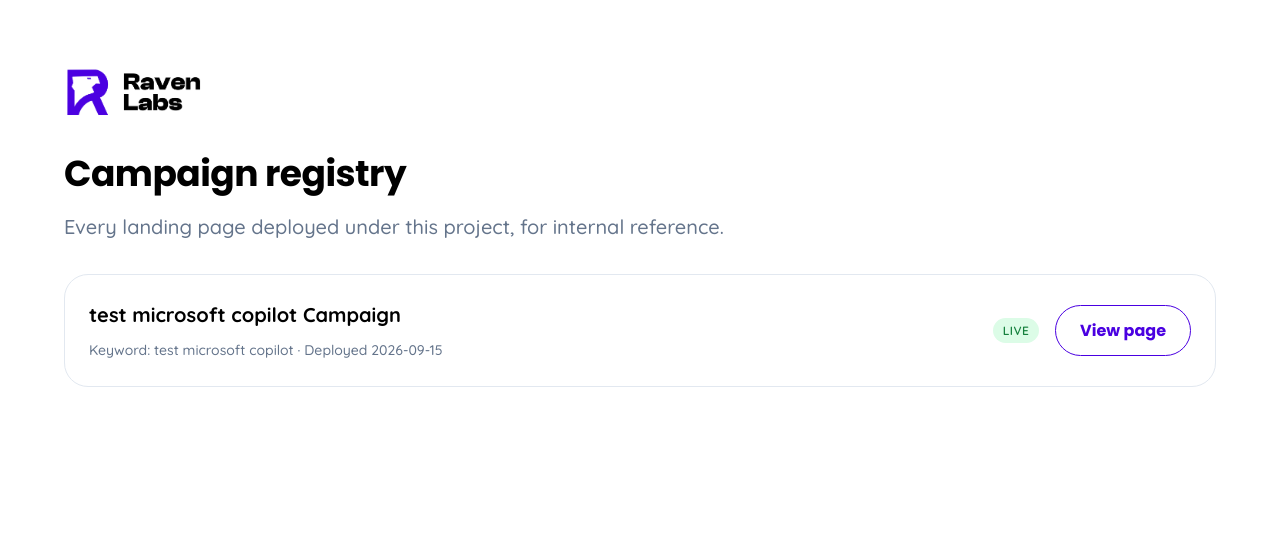
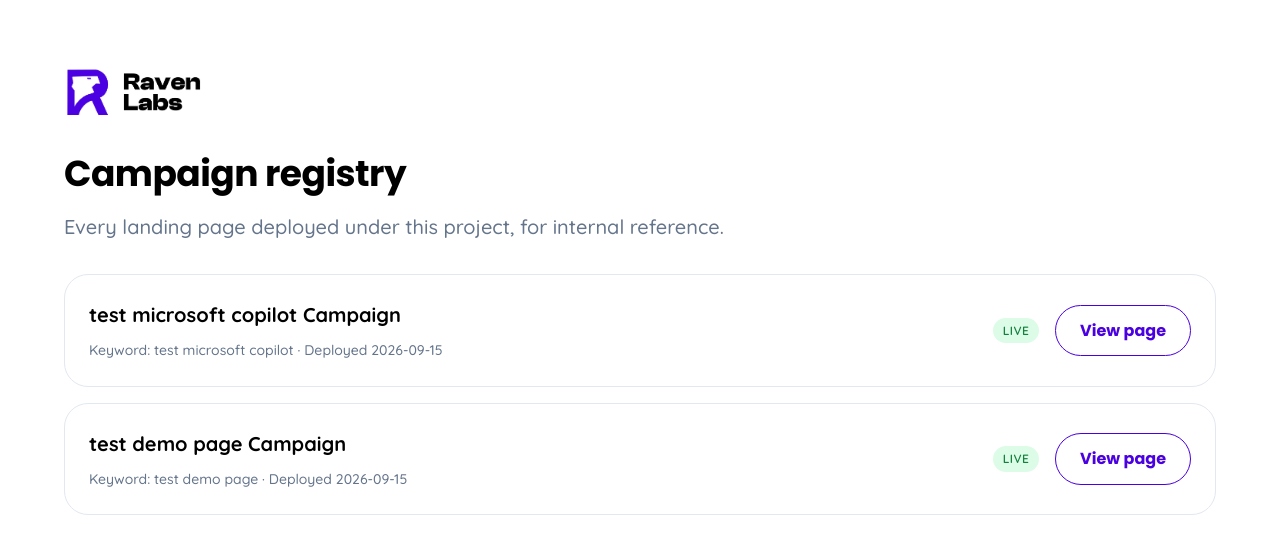
Before and after one commit to sreekar-gkb/Landing-pages-ravenlabs, a Next.js app: page /campaigns in a window 1280 px wide. Shown: the top 554 px of the page. Built offline with nearby package versions, Linux system fonts and the light colour scheme.

Commit message:
Deploy test-demo-page landing page

```diff
--- /dev/null
+++ b/app/test-demo-page/page.tsx
@@ -0,0 +1 @@
+export default function Page() { return <h1>Test Campaign</h1> }
--- /dev/null
+++ b/app/test-demo-page/thanks/page.tsx
@@ -0,0 +1 @@
+export default function Thanks() { return <h1>Thank You</h1> }
--- a/data/campaigns.json
+++ b/data/campaigns.json
@@ -6,5 +6,13 @@
     "keyword": "test microsoft copilot",
     "status": "live",
     "deployedAt": "2026-09-15"
+  },
+  {
+    "slug": "test-demo-page",
+    "name": "test demo page Campaign",
+    "url": "https://landing-pages-ravenlabs.vercel.app/test-demo-page",
+    "keyword": "test demo page",
+    "status": "live",
+    "deployedAt": "2026-09-15"
   }
 ]
```
